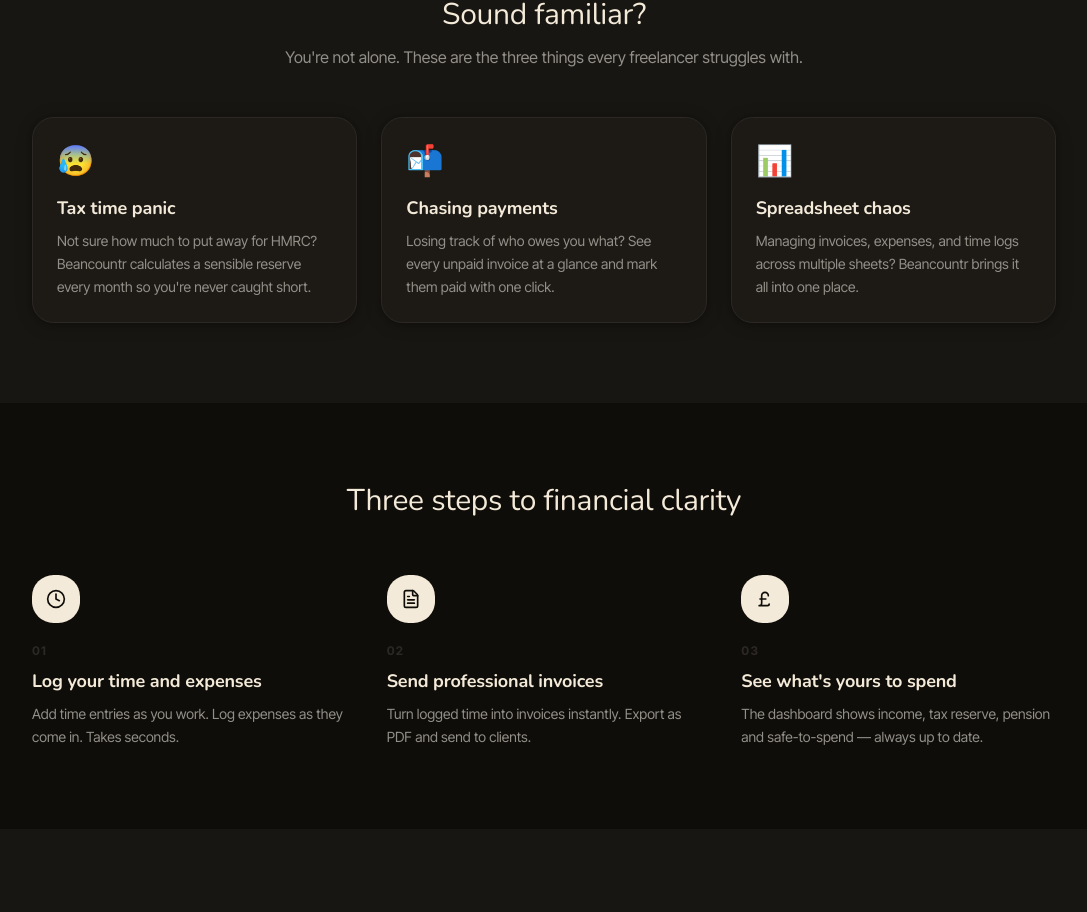
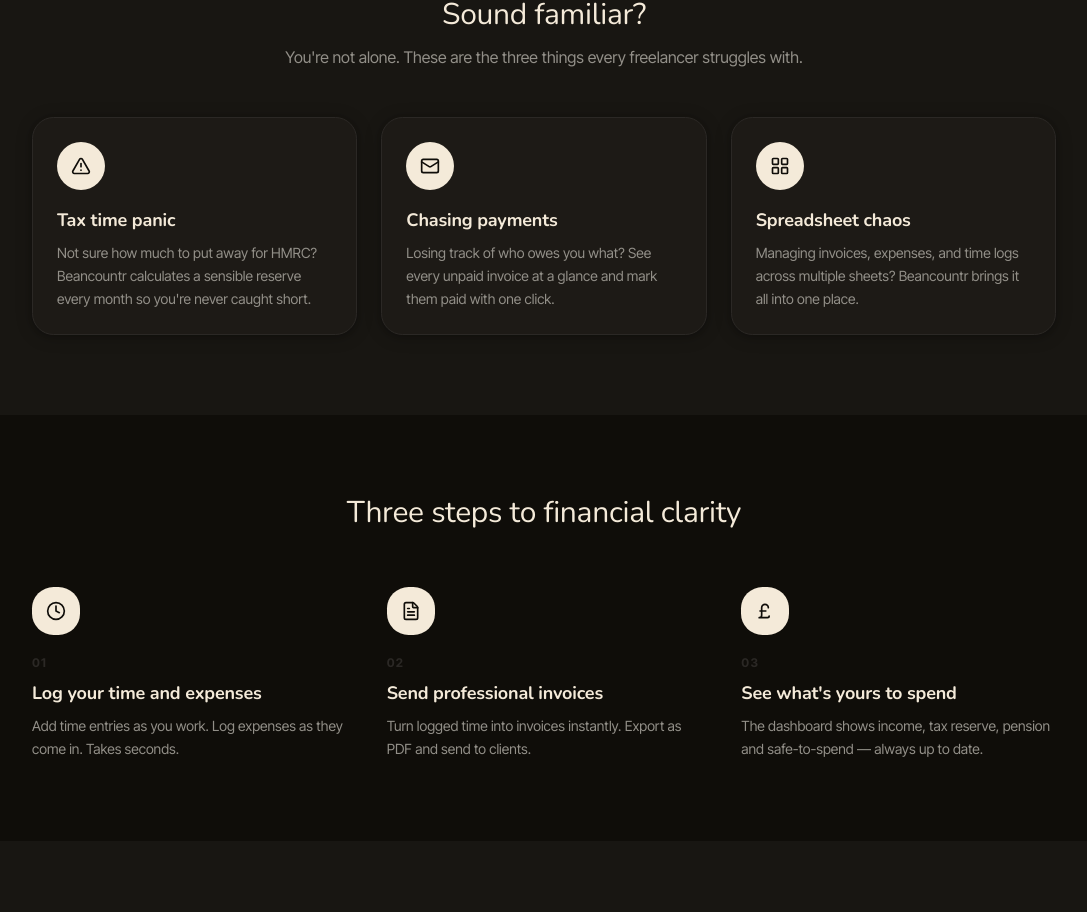
Before and after one commit to nielssndt127/beancountr, a Next.js app: page / in a window 1280 px wide. Shown: the part 1174-2086 px from the top of the page, without its empty margins (96-1183 px from the left). Built offline with nearby package versions, Linux system fonts and the light colour scheme.

Commit message:
Replace emoji icons with minimal Lucide icons in cream circles

```diff
--- a/src/app/page.tsx
+++ b/src/app/page.tsx
@@ -1,5 +1,5 @@
 import Link from "next/link";
-import { CheckCircle, Clock, FileText, PoundSterling, Shield, TrendingUp, ArrowRight, Star } from "lucide-react";
+import { CheckCircle, Clock, FileText, PoundSterling, Shield, TrendingUp, ArrowRight, Star, AlertTriangle, Mail, LayoutGrid } from "lucide-react";
 
 const CREAM = "oklch(0.94 0.025 80)";
 const CHARCOAL = "oklch(0.16 0.008 80)";
@@ -117,12 +117,14 @@
           </div>
           <div className="grid sm:grid-cols-3 gap-6">
             {[
-              { icon: "😰", title: "Tax time panic", body: "Not sure how much to put away for HMRC? Beancountr calculates a sensible reserve every month so you're never caught short." },
-              { icon: "📬", title: "Chasing payments", body: "Losing track of who owes you what? See every unpaid invoice at a glance and mark them paid with one click." },
-              { icon: "📊", title: "Spreadsheet chaos", body: "Managing invoices, expenses, and time logs across multiple sheets? Beancountr brings it all into one place." },
+              { icon: AlertTriangle, title: "Tax time panic", body: "Not sure how much to put away for HMRC? Beancountr calculates a sensible reserve every month so you're never caught short." },
+              { icon: Mail, title: "Chasing payments", body: "Losing track of who owes you what? See every unpaid invoice at a glance and mark them paid with one click." },
+              { icon: LayoutGrid, title: "Spreadsheet chaos", body: "Managing invoices, expenses, and time logs across multiple sheets? Beancountr brings it all into one place." },
             ].map((item) => (
               <div key={item.title} className="rounded-2xl p-6 card-shadow card-shadow-hover" style={{ background: CARD, border: `1px solid ${BORDER}` }}>
-                <div className="text-3xl mb-4">{item.icon}</div>
+                <div className="w-12 h-12 rounded-full flex items-center justify-center mb-4" style={{ background: CREAM }}>
+                  <item.icon className="w-5 h-5" style={{ color: CHARCOAL }} />
+                </div>
                 <h3 className="font-bold mb-2 text-lg" style={{ fontFamily: "var(--font-display)", color: CREAM }}>{item.title}</h3>
                 <p className="text-sm leading-relaxed" style={{ color: MUTED }}>{item.body}</p>
               </div>
```
